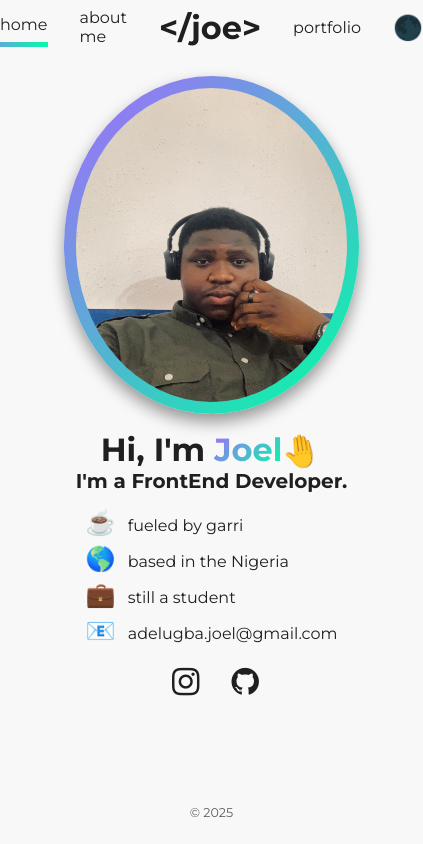
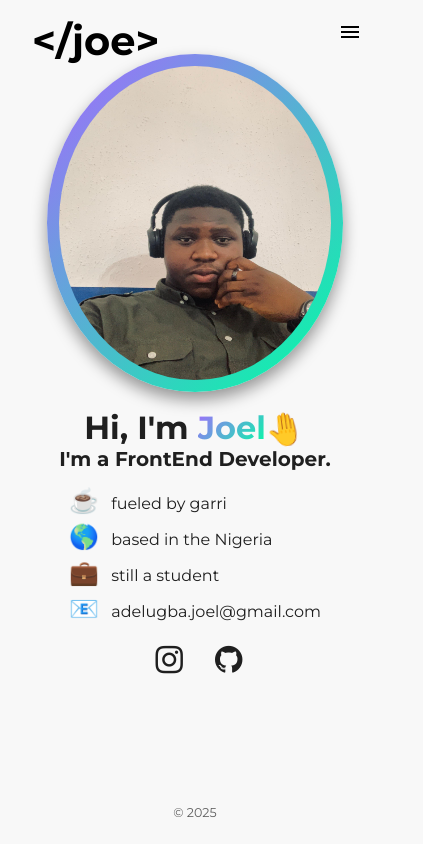
Before and after one commit to Skibelem/Portfolio, a React (Create React App) app: page / in a window 390 px wide. Shown: the whole page, 423 px wide, since content can reach past the window. Built offline with nearby package versions, Linux system fonts and the light colour scheme; the HTML template or start-up script is replaced by a standard one.

Commit message:
Added a new feature which is a burger

```diff
--- a/src/components/Navbar.js
+++ b/src/components/Navbar.js
@@ -1,7 +1,10 @@
+import React, { useState } from 'react';
 import Style from './Navbar.module.scss';
 import Toggler from "./home/Toggler";
 import { HashLink as Link } from 'react-router-hash-link';
-import { Box } from "@mui/material";
+import { Box, IconButton } from "@mui/material";
+import MenuIcon from '@mui/icons-material/Menu';
+import CloseIcon from '@mui/icons-material/Close';
 import { info } from "../info/Info";
 import { singlePage } from '../info/Info';
 
@@ -39,21 +42,35 @@ const scrollWidthOffset = (el) => {
 
 
 export default function Navbar({ darkMode, handleClick, active, setActive }) {
+    const [burgerOpen, setBurgerOpen] = useState(false);
+
+    const toggleBurger = () => {
+        setBurgerOpen(!burgerOpen);
+    };
+
+    const handleLinkClick = (linkActive) => {
+        setActive(linkActive);
+        setBurgerOpen(false);
+    };
 
     return (
-        <Box component={'nav'} width={'100%'} position={singlePage ? 'fixed' : 'relative'} className={darkMode? Style.dark : Style.light}>
-            <Box component={'ul'} display={'flex'} justifyContent={'center'} alignItems={'center'}
-                gap={{ xs: '2rem', md: '8rem' }}
-                textTransform={'lowercase'} fontSize={'1rem'}>
+        <Box component={'nav'} width={'100%'} position={singlePage ? 'fixed' : 'relative'} className={darkMode ? Style.dark : Style.light}>
+            {/* Initials logo on small screens */}
+            <Box className={Style.initialsLogo} sx={{ display: { xs: 'block', md: 'none' }, color: darkMode ? 'white' : 'black', fontWeight: 'bold', fontSize: '2.5rem', pl: 2, pt: 1 }}>
+                <Link to={singlePage ? "#home" : "/"} scroll={el => scrollWidthOffset(el)} smooth style={{ textDecoration: 'none', color: darkMode ? 'white' : 'black' }}>
+                    {info.initials}
+                </Link>
+            </Box>
+            <Box className={Style.burgerMenuIcon}>
+                <IconButton onClick={toggleBurger} aria-label="menu" size="large" sx={{ color: darkMode ? 'white' : 'black' }}>
+                    {burgerOpen ? <CloseIcon /> : <MenuIcon />}
+                </IconButton>
+            </Box>
+            <Box component={'ul'} className={`${Style.navLinks} ${burgerOpen ? Style.open : ''}`}>
                 {links.map((link, index) => (
-                    <Box key={index} component={'li'} className={(link.active === active && !link.type) && Style.active}
-                        sx={{ borderImageSource: info.gradient }}>
-                        <Link to={singlePage ? `#${link.to}` : `/${link.to}`}
-                        scroll={el => scrollWidthOffset(el)}
-                            smooth
-                            onClick={() => setActive(link.active)} className={Style.link}>
-                            {!link.type && <p style={{ padding: '0.5rem 0' }}>{link.name}</p>}
-                            {link.type && <h1>{link.name}</h1>}
+                    <Box key={index} component={'li'} className={(link.active === active) ? Style.active : ''} sx={{ borderImageSource: info.gradient, display: link.type === 'initials' ? { xs: 'none', md: 'block' } : 'block', fontWeight: link.type === 'initials' ? 'bold' : 'normal', fontSize: link.type === 'initials' ? '2.5rem' : '1rem' }}>
+                        <Link to={singlePage ? `#${link.to}` : `/${link.to}`} scroll={el => scrollWidthOffset(el)} smooth onClick={() => handleLinkClick(link.active)} className={Style.link}>
+                            <p style={{ padding: '0.5rem 0' }}>{link.name}</p>
                         </Link>
                     </Box>
                 ))}
@@ -62,5 +79,5 @@ export default function Navbar({ darkMode, handleClick, active, setActive }) {
                 </li>
             </Box>
         </Box>
-    )
+    );
 }
--- a/src/components/Navbar.module.scss
+++ b/src/components/Navbar.module.scss
@@ -3,6 +3,7 @@
 nav {
   transition: all 400ms;
   z-index: 1;
+  position: relative;
 }
 
 .dark {
@@ -31,3 +32,73 @@ li {
 .link:hover {
   color: unset;
 }
+
+/* Burger menu icon button */
+.burgerMenuIcon {
+  display: none;
+  position: absolute;
+  top: 0.5rem;
+  right: 1rem;
+  z-index: 10;
+}
+
+/* Nav links container */
+.navLinks {
+  display: flex;
+  justify-content: center;
+  align-items: center;
+  gap: 2rem;
+  text-transform: lowercase;
+  font-size: 1rem;
+  list-style: none;
+  margin: 0;
+  padding: 0;
+}
+
+/* Initials logo on small screens */
+.initialsLogo {
+  display: none;
+  position: absolute;
+  top: 0.5rem;
+  left: 1rem;
+  font-weight: bold;
+  font-size: 0.5rem;
+  z-index: 11;
+  color: black; /* default color, overridden by inline styles */
+}
+
+/* Responsive styles */
+@media (max-width: 768px) {
+  .burgerMenuIcon {
+    display: block;
+  }
+
+  .navLinks {
+    display: none;
+    flex-direction: column;
+    position: absolute;
+    top: 3.5rem;
+    right: 1rem;
+    background-color: $white;
+    border: 1px solid #ccc;
+    border-radius: 5px;
+    width: 150px;
+    box-shadow: 0 2px 10px rgba(0,0,0,0.1);
+    padding: 1rem 0;
+  }
+
+  .navLinks.open {
+    display: flex;
+  }
+
+.navLinks li {
+    margin: 0.5rem 0;
+    text-align: center;
+  }
+
+
+  .initialsLogo {
+    display: block;
+
+  }
+}
--- a/src/components/home/Home.js
+++ b/src/components/home/Home.js
@@ -11,7 +11,7 @@ export default function Home({innerRef}) {
 
    return (
       <Box ref={innerRef} component={'main'} display={'flex'} flexDirection={{xs: 'column', md: 'row'}} alignItems={'center'}
-           justifyContent={'center'} minHeight={'calc(100vh - 175px)'} id={'home'}>
+           justifyContent={'center'} minHeight={'calc(100vh - 175px)'} id={'home'} mt={{xs: '2rem', md: 0}}>
          <Box className={classNames(Style.avatar, Style.shadowed)} alt={'image of developer'} style={{background: info.gradient}} component={'img'} src={me} width={{xs: '35vh', md: '40vh'}}
               height={{xs: '40vh', md: '60vh'}}
               borderRadius={'50%'} p={'0.75rem'} mb={{xs: '1rem', sm: 0}} mr={{xs: 0, md: '2rem'}}/>
```
